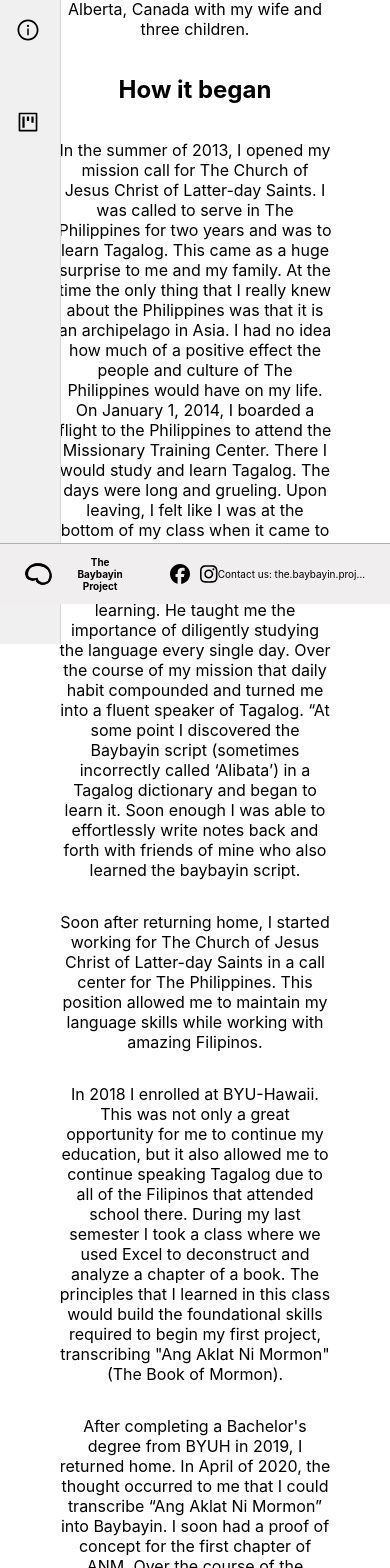
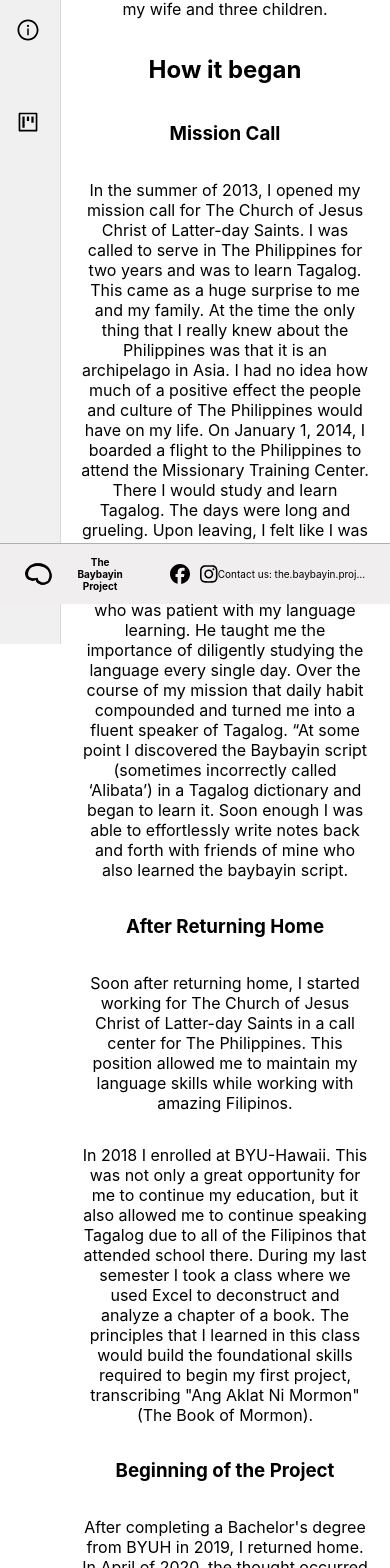
Before and after one commit to cmckinney-59/the-baybayin-project, a React (Vite) app: page /#/about in a window 390 px wide. Shown: the part 240-1808 px from the top of the page. Built offline with nearby package versions, Linux system fonts and the light colour scheme.

Commit message:
updated about and mobile spacing

```diff
--- a/src/index.css
+++ b/src/index.css
@@ -72,6 +72,14 @@
   padding-bottom: 80px;
 }
 
+/* Mobile responsive adjustments */
+@media (max-width: 768px) {
+  .App-content {
+    margin-left: 80px; /* Account for navigation panel width (60px) + 20px spacing */
+    width: calc(100% - 100px); /* Adjust width to account for left margin */
+  }
+}
+
 code {
   font-family: source-code-pro, Menlo, Monaco, Consolas, "Courier New",
     monospace;
--- a/src/pages/AboutPage.tsx
+++ b/src/pages/AboutPage.tsx
@@ -9,6 +9,7 @@
         children.
       </p>
       <h2>How it began</h2>
+      <h3>Mission Call</h3>
       <p>
         In the summer of 2013, I opened my mission call for The Church of Jesus
         Christ of Latter-day Saints. I was called to serve in The Philippines
@@ -29,6 +30,7 @@
         it. Soon enough I was able to effortlessly write notes back and forth
         with friends of mine who also learned the baybayin script.
       </p>
+      <h3>After Returning Home</h3>
       <p>
         Soon after returning home, I started working for The Church of Jesus
         Christ of Latter-day Saints in a call center for The Philippines. This
@@ -45,6 +47,7 @@
         begin my first project, transcribing "Ang Aklat Ni Mormon" (The Book of
         Mormon).
       </p>
+      <h3>Beginning of the Project</h3>
       <p>
         After completing a Bachelor's degree from BYUH in 2019, I returned home.
         In April of 2020, the thought occurred to me that I could transcribe
@@ -63,6 +66,7 @@
         awa ng Diyos” (through the grace of God) I was able to finish updating
         and editing the first draft by April 2023.
       </p>
+      <h3>Future</h3>
       <p>
         We currently have several projects in the works. For a full list of
         projects, please visit the <a href="/projects">Projects</a> page.
```
